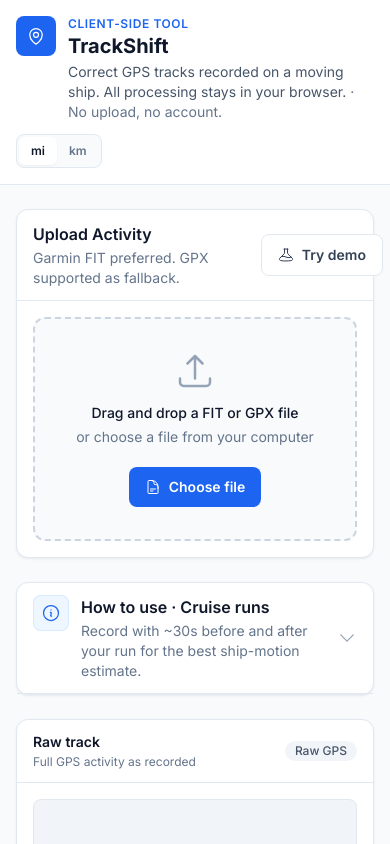
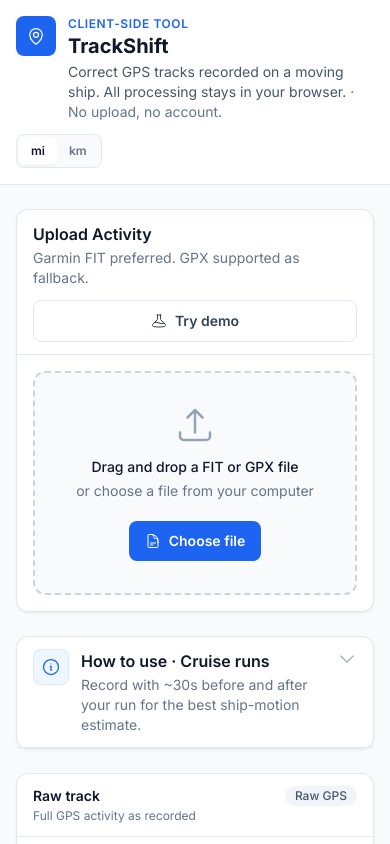
Before and after one commit to brandonlavello/TrackShift, a Vue app: page / in a window 390 px wide. Shown: the top 844 px of the page. Built offline with nearby package versions, Linux system fonts and the light colour scheme.

Commit message:
Fix mobile overflow for Try demo upload header actions.
Stack the upload card header on small screens and allow card headers to wrap.

```diff
--- a/src/assets/tailwind.css
+++ b/src/assets/tailwind.css
@@ -14,7 +14,11 @@
   }
 
   .dashboard-card-header {
-    @apply tw-flex tw-items-center tw-justify-between tw-gap-3 tw-border-b tw-border-surface-border tw-px-4 tw-py-3 sm:tw-px-5;
+    @apply tw-flex tw-flex-wrap tw-items-start tw-justify-between tw-gap-3 tw-border-b tw-border-surface-border tw-px-4 tw-py-3 sm:tw-items-center sm:tw-px-5;
+  }
+
+  .dashboard-card-header > :first-child {
+    @apply tw-min-w-0;
   }
 
   .dashboard-card-body {
--- a/src/components/GpxUploader.vue
+++ b/src/components/GpxUploader.vue
@@ -59,7 +59,9 @@
     class="dashboard-card"
     aria-labelledby="upload-heading"
   >
-    <div class="dashboard-card-header">
+    <div
+      class="dashboard-card-header tw-flex-col tw-items-stretch sm:tw-flex-row sm:tw-items-center"
+    >
       <div>
         <h2
           id="upload-heading"
@@ -71,11 +73,11 @@
           Garmin FIT preferred. GPX supported as fallback.
         </p>
       </div>
-      <div class="tw-flex tw-gap-2">
+      <div class="tw-flex tw-w-full tw-gap-2 sm:tw-w-auto">
         <button
           v-if="!gpxStore.hasFile"
           type="button"
-          class="btn-secondary tw-shrink-0"
+          class="btn-secondary tw-w-full sm:tw-w-auto"
           @click="loadDemo"
         >
           <BeakerIcon
@@ -87,7 +89,7 @@
         <button
           v-if="gpxStore.hasFile"
           type="button"
-          class="btn-secondary tw-shrink-0"
+          class="btn-secondary tw-w-full sm:tw-w-auto"
           @click="handleClear"
         >
           <TrashIcon
```
